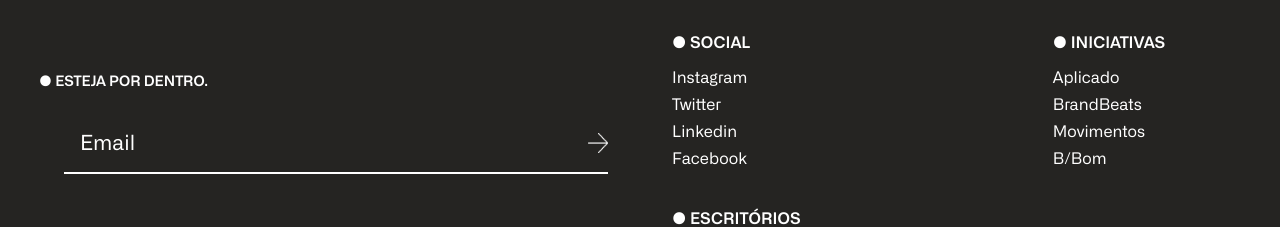
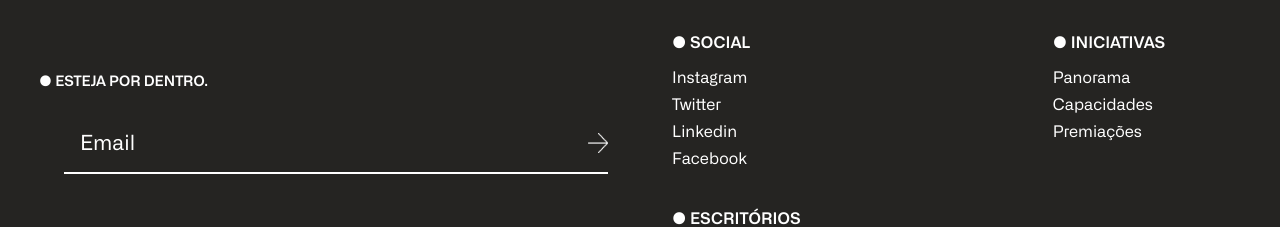
Before and after one commit to guilhermesantossousadev/aurum-ecommerce, a React (Vite) app: page /token-authentication in a window 1280 px wide. Shown: the part 987-1214 px from the top of the page. Built offline with nearby package versions, Linux system fonts and the light colour scheme.

Commit message:
commit alterações no sobre e implementação do clicar no footer e ir ate a parte no sobre

```diff
--- a/src/components/Footer.jsx
+++ b/src/components/Footer.jsx
@@ -3,7 +3,7 @@ import "../styles/components/Footer.css";
 import { useLocation } from "react-router-dom";
 import { useState } from "react";
 import { Link } from "react-router-dom";
-import { Toaster, toast } from 'sonner';
+import { Toaster, toast } from "sonner";
 
 import setadireitabranca from "../images/Setas/setadireitabranca.png";
 import setadireitapreta from "../images/Setas/SetaPretaDireita.png";
@@ -143,16 +143,13 @@ function Footer() {
             <ul className={`footer__item__bottom__ul ${footerColorClass}`}>
               <h1>● INICIATIVAS</h1>
               <li>
-                <a href="#">Aplicado</a>
+                <Link to="/sobre#panorama">Panorama</Link>
               </li>
               <li>
-                <a href="#">BrandBeats</a>
+                <Link to="/sobre#capacidades">Capacidades</Link>
               </li>
               <li>
-                <a href="#">Movimentos</a>
-              </li>
-              <li>
-                <a href="#">B/Bom</a>
+                <Link to="/sobre#premiacoes">Premiações</Link>
               </li>
             </ul>
 
--- a/src/components/ScrollToTop.jsx
+++ b/src/components/ScrollToTop.jsx
@@ -1,13 +1,21 @@
-// ScrollToTop.jsx
 import { useEffect } from "react";
 import { useLocation } from "react-router-dom";
 
-export default function ScrollToTop() {
-  const { pathname } = useLocation();
+const ScrollToTop = () => {
+  const { pathname, hash } = useLocation();
 
   useEffect(() => {
-    window.scrollTo(0, 0);
-  }, [pathname]);
+    if (hash) {
+      const element = document.querySelector(hash);
+      if (element) {
+        element.scrollIntoView({ behavior: "smooth" });
+      }
+    } else {
+      window.scrollTo({ top: 0, behavior: "smooth" });
+    }
+  }, [pathname, hash]);
 
   return null;
-}
+};
+
+export default ScrollToTop;
--- a/src/pages/Sobre.jsx
+++ b/src/pages/Sobre.jsx
@@ -91,7 +91,7 @@ const Sobre = () => {
         </div>
       </div>
 
-      <div className="Sobre__hero">
+      <div id="panorama" className="Sobre__hero">
         <div className="Sobre__hero__item__left">
           <h1>Panorama da Empresa</h1>
         </div>
@@ -162,7 +162,7 @@ const Sobre = () => {
         </div>
       </div>
 
-      <div className="Sobre__Capabilities">
+      <div id="capacidades" className="Sobre__Capabilities">
         <div className="Sobre__Capabilities__container">
           <div className="Sobre__Capabilities__container__item">
             <h1>Capacidades</h1>
@@ -201,9 +201,9 @@ const Sobre = () => {
         </div>
       </div>
 
-      <div className="Sobre__awards">
+      <div id="premiacoes" className="Sobre__awards">
         <div className="Sobre__awards__item">
-          <h1>Awards</h1>
+          <h1>Premiações</h1>
         </div>
         <div className="Sobre__awards__item">
           <h2>
--- a/src/styles/pages/Sobre.css
+++ b/src/styles/pages/Sobre.css
@@ -618,6 +618,9 @@
   position: relative;
   /* antes inline no div principal */
 }
+.Sobre__Hoverimgs ul {
+  list-style: none;
+}
 
 .Sobre__Hoverimgs__item {
   width: 70%;
```
